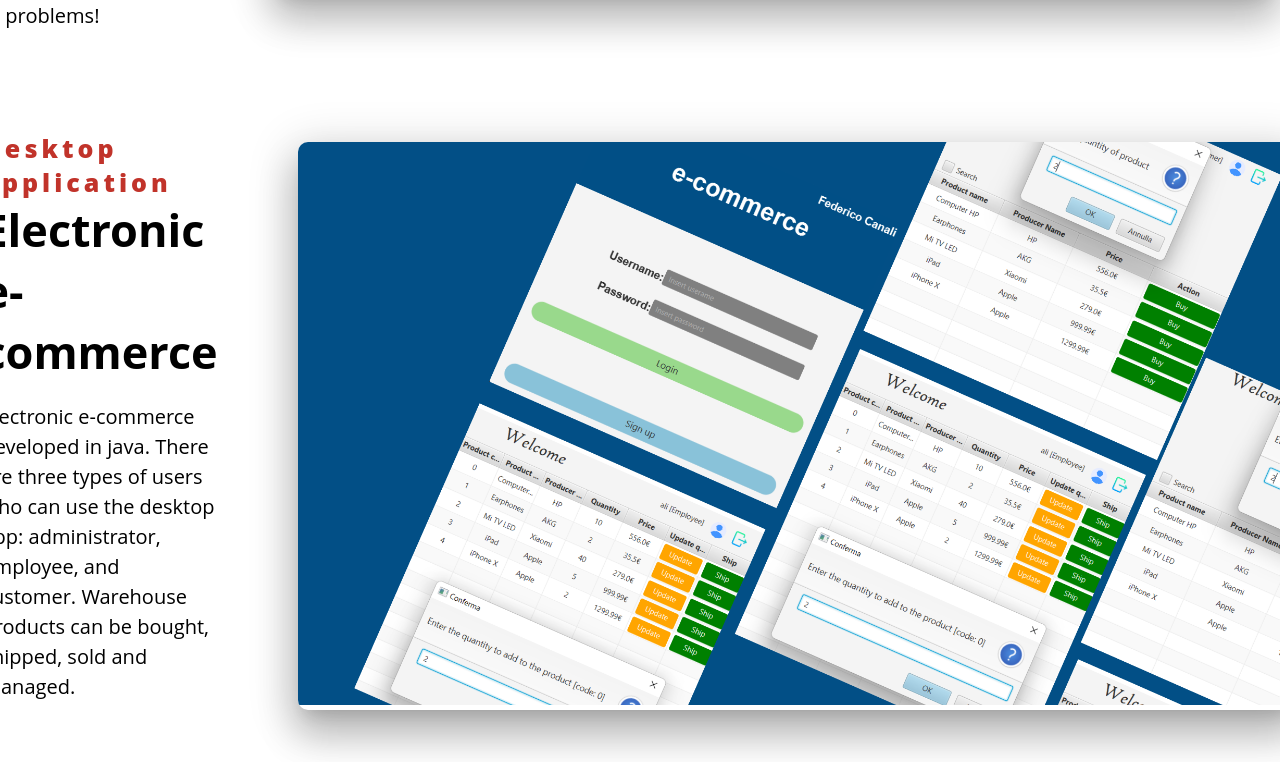
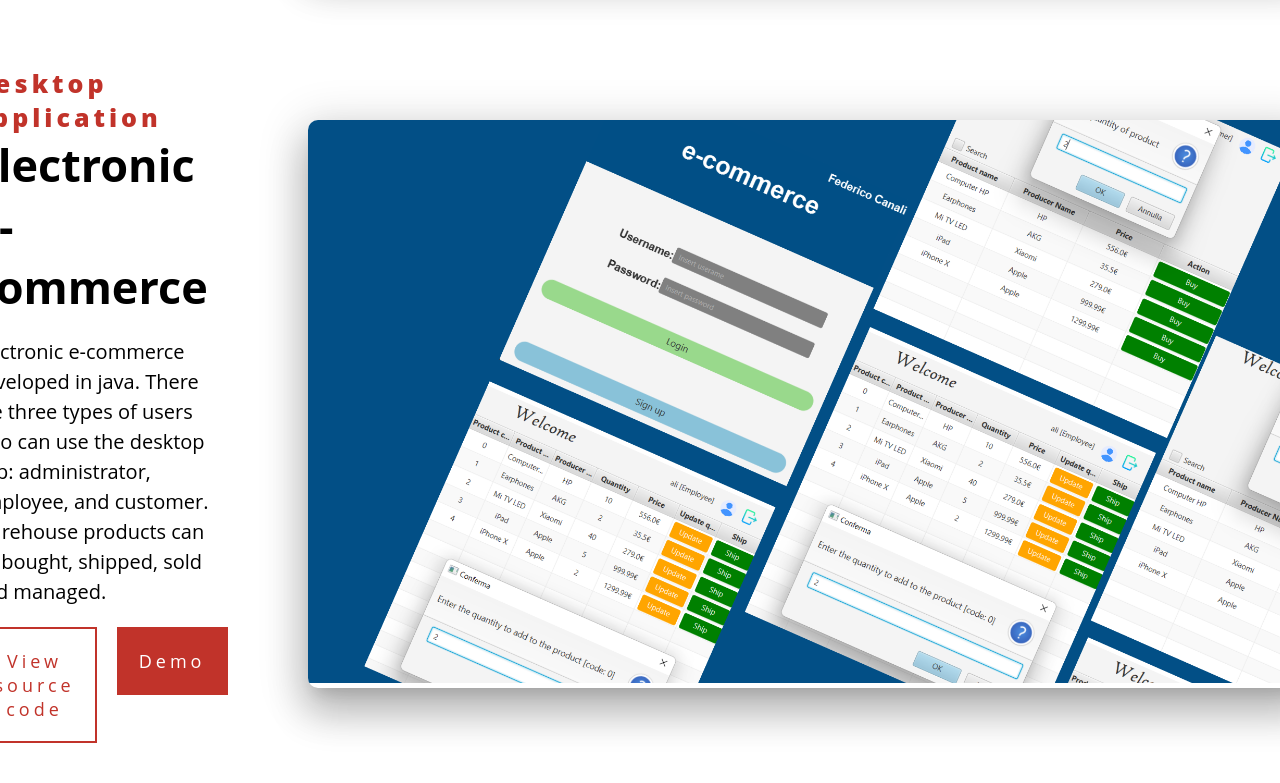
Before and after one commit to FedeCana00/federicocanali, a React (Create React App) app: page / in a window 1280 px wide. Shown: the part 2839-3622 px from the top of the page. Before the commit the page ends 3601 px from the top, so only its background shows below. Built offline with nearby package versions, Linux system fonts and the light colour scheme.

Commit message:
Add buttons to each project.

```diff
--- a/src/works/Works.jsx
+++ b/src/works/Works.jsx
@@ -7,13 +7,17 @@ export default function Works() {
             type: "Android application",
             name: "Easy bill at the table",
             description: "You are at a restaurant with friends and it is time for the bill. You only have cash available. Don't you know how to divide the money between you so that everyone has the change? This app will solve your problems!",
-            img: "/assets/projects/easy-bill-at-table.png"
+            img: "/assets/projects/easy-bill-at-table.png",
+            source_code: "",
+            demo: "https://play.google.com/store/apps/details?id=com.MobDevFC.friendsdinnerbill"
         },
         {
             type: "Desktop application",
             name: "Electronic e-commerce",
             description: "Electronic e-commerce developed in java. There are three types of users who can use the desktop app: administrator, employee, and customer. Warehouse products can be bought, shipped, sold and managed.",
-            img: "/assets/projects/electronic-ecommerce.png"
+            img: "/assets/projects/electronic-ecommerce.png",
+            source_code: "https://github.com/FedeCana00/Electronic-online-store-javaFX/tree/main",
+            demo: ""
         },
     ];
 
@@ -35,6 +39,10 @@ export default function Works() {
                             <p>
                                 {value.description}
                             </p>
+                            <div className="buttons-section">
+                                <a href=""><button className="outline">View source code</button></a>
+                                <a href=""><button>Demo</button></a>
+                            </div>
                         </div>
                         <div className="right">
                             <div className="image-container">
--- a/src/works/works.scss
+++ b/src/works/works.scss
@@ -31,12 +31,66 @@
                 margin: 40px;
                 justify-content: flex-start;
                 align-items: center;
+
+                .software-type{
+                    color: $mainColor;
+                    font-size: 25px;
+                    letter-spacing: 4px;
+                    font-weight: 900;
+                }
+
+                .title{
+                    font-size: 45px;
+                    font-weight: 700;
+                    color: black;
+                    max-width: 700px;
+                }
+
+                p{
+                    max-width: 700px;
+                    font-size: 20px;
+                    line-height: 30px;
+                }
+
+                .buttons-section{
+                    display: flex;
+
+                    a{
+
+                        button{
+                            padding: 20px;
+                            color: white;
+                            background-color: $mainColor;
+                            border: 2px solid $mainColor;
+                            font-size: 18px;
+                            letter-spacing: 4px;
+                            cursor: pointer;
+                            transition: all 0.5s ease;
+
+                            &:hover{
+                                color: $mainColor;
+                                background-color: white;
+                            }
+
+                            &.outline{
+                                color: $mainColor;
+                                background-color: white;
+                                margin-right: 20px;
+
+                                &:hover{
+                                    color: white;
+                                    background-color: $mainColor;
+                                    border: 2px solid $mainColor;
+                                }
+                            }
+                        }
+                    }
+                }
             }
 
             .right{
                 flex: 0.3;
                 position: relative;
-            }
 
                 .image-container{
                     margin: 40px;
@@ -58,25 +112,6 @@
                         }
                     }
                 }
-
-            .software-type{
-                color: $mainColor;
-                font-size: 25px;
-                letter-spacing: 4px;
-                font-weight: 900;
-            }
-
-            .title{
-                font-size: 45px;
-                font-weight: 700;
-                color: black;
-                max-width: 700px;
-            }
-
-            p{
-                max-width: 700px;
-                font-size: 20px;
-                line-height: 30px;
             }
         }
     }
```
Lines whose indentation alone changed are shown as unchanged.
